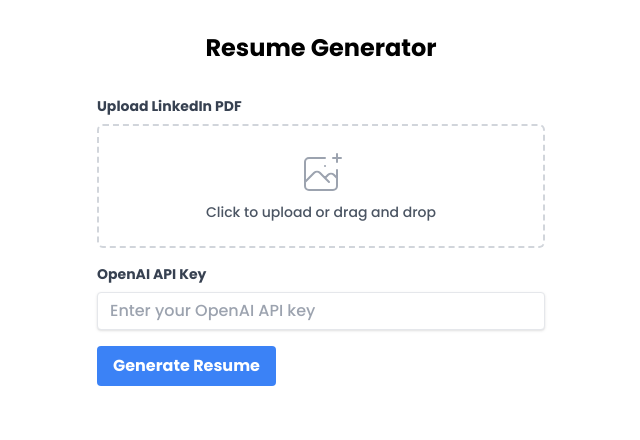
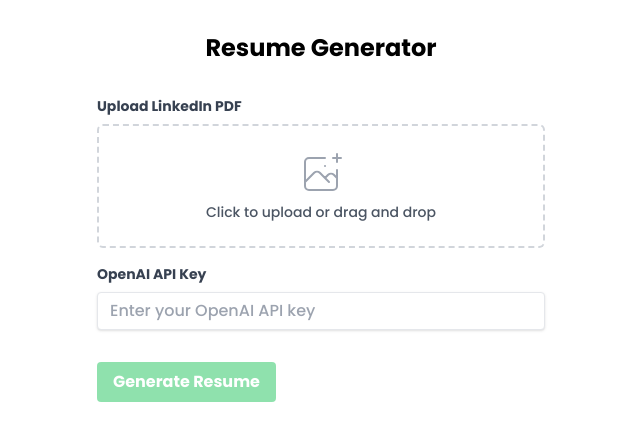
Before and after one commit to asqre/Resume-Generator-web-App, a React (Create React App) app in the folder my-app/: page / in a window 1280 px wide. Shown: the top 440 px of the page, without its empty margins (319-959 px from the left). Built offline with nearby package versions, Linux system fonts and the light colour scheme.

Commit message:
extract content of PDF

```diff
--- a/my-app/package.json
+++ b/my-app/package.json
@@ -6,9 +6,11 @@
     "@testing-library/jest-dom": "^5.14.1",
     "@testing-library/react": "^13.0.0",
     "@testing-library/user-event": "^13.2.1",
+    "axios": "^1.7.7",
     "css": "^3.0.0",
     "react": "^18.3.1",
     "react-dom": "^18.3.1",
+    "react-pdftotext": "^1.3.3",
     "react-router-dom": "^6.26.2",
     "react-scripts": "5.0.1",
     "tailwind": "^4.0.0",
--- a/my-app/src/components/FileUpload.js
+++ b/my-app/src/components/FileUpload.js
@@ -21,7 +21,7 @@
           id="file-upload"
           name="file-upload"
           type="file"
-          accept=".pdf"
+          accept="application/pdf"
           className="absolute inset-0 w-full h-full opacity-0 cursor-pointer"
           onChange={handleFileChange}
         />
--- /dev/null
+++ b/my-app/src/components/PdfToResume.js
@@ -0,0 +1,91 @@
+import React, { useState } from "react";
+import axios from "axios";
+import pdfToText from "react-pdftotext";
+
+const PdfToResumeProcessor = ({ file, apiKey }) => {
+  const [resumeHtml, setResumeHtml] = useState("");
+  const [isLoading, setIsLoading] = useState(false);
+  const [error, setError] = useState("");
+
+  const extractTextFromPdf = async (file) => {
+    return new Promise((resolve, reject) => {
+      pdfToText(file)
+        .then((text) => {
+          resolve(text);
+        })
+        .catch((error) => {
+          reject(error);
+        });
+    });
+  };
+
+  const generateResume = async (pdfText) => {
+    const prompt = `Convert the following LinkedIn profile information into a well-structured HTML resume:
+
+${pdfText}
+
+The HTML should be clean, professional, and ready to be displayed. Include appropriate semantic HTML5 tags and add classes for styling. The structure should include sections for personal information, summary, experience, education, and skills.`;
+
+    try {
+      const response = await axios.post(
+        "https://api.openai.com/v1/chat/completions",
+        {
+          model: "gpt-3.5-turbo",
+          messages: [{ role: "user", content: prompt }],
+          max_tokens: 2000,
+          temperature: 0.7,
+        },
+        {
+          headers: {
+            Authorization: `Bearer ${apiKey}`,
+            "Content-Type": "application/json",
+          },
+        }
+      );
+
+      return response.data.choices[0].message.content;
+    } catch (error) {
+      console.error("Error calling OpenAI API:", error);
+      throw error;
+    }
+  };
+
+  const handleProcessPdf = async () => {
+    setIsLoading(true);
+    setError("");
+    try {
+      const pdfText = await extractTextFromPdf(file);
+      const htmlResume = await generateResume(pdfText);
+      setResumeHtml(htmlResume);
+    } catch (error) {
+      setError("Error processing PDF or generating resume. Please try again.");
+      console.error(error);
+    } finally {
+      setIsLoading(false);
+    }
+  };
+
+  return (
+    <div className="mt-8">
+      <button
+        onClick={handleProcessPdf}
+        disabled={isLoading || !file || !apiKey}
+        className="bg-green-500 hover:bg-green-700 text-white font-bold py-2 px-4 rounded focus:outline-none focus:shadow-outline disabled:opacity-50"
+      >
+        {isLoading ? "Processing..." : "Generate Resume"}
+      </button>
+      {error && <p className="text-red-500 mt-2">{error}</p>}
+      {resumeHtml && (
+        <div className="mt-8">
+          <h2 className="text-xl font-bold mb-4">Generated Resume:</h2>
+          <div
+            dangerouslySetInnerHTML={{ __html: resumeHtml }}
+            className="border p-4 rounded"
+          />
+        </div>
+      )}
+    </div>
+  );
+};
+
+export default PdfToResumeProcessor;
--- a/my-app/src/components/ResumeGeneratorForm.js
+++ b/my-app/src/components/ResumeGeneratorForm.js
@@ -1,27 +1,28 @@
-import React, { useState } from 'react';
-import FileUpload from './FileUpload';
-import ApiKeyInput from './ApiKeyInput';
+import React, { useState } from "react";
+import FileUpload from "./FileUpload";
+import ApiKeyInput from "./ApiKeyInput";
+import PdfToResumeProcessor from "./PdfToResume";
 
 const ResumeGeneratorForm = () => {
   const [file, setFile] = useState(null);
-  const [apiKey, setApiKey] = useState('');
+  const [apiKey, setApiKey] = useState("");
 
   const handleSubmit = (e) => {
     e.preventDefault();
-    console.log('File:', file);
-    console.log('API Key:', apiKey);
   };
 
   return (
     <form onSubmit={handleSubmit} className="max-w-md mx-auto mt-8">
       <FileUpload onFileSelect={setFile} />
       <ApiKeyInput onApiKeyChange={setApiKey} />
-      <button
+      {/* <button
         type="submit"
         className="bg-blue-500 hover:bg-blue-700 text-white font-bold py-2 px-4 rounded focus:outline-none focus:shadow-outline"
       >
         Generate Resume
-      </button>
+      </button> */}
+
+      <PdfToResumeProcessor file={file} apiKey={apiKey} />
     </form>
   );
 };
```
